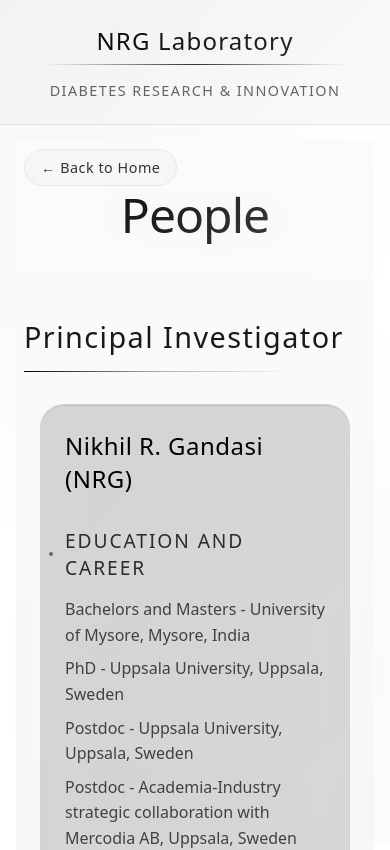
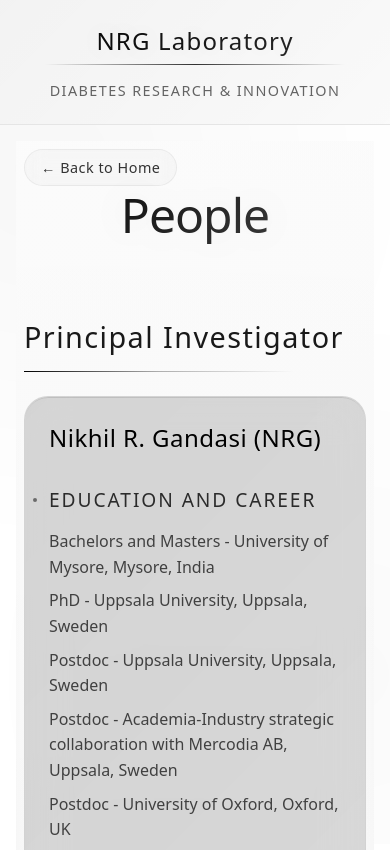
Before and after one commit to aniruddhballal/nikhil-lab-site, a React (Vite) app: page /people in a window 390 px wide. Shown: the top 850 px of the page. Built offline with nearby package versions, Linux system fonts and the light colour scheme.

Commit message:
Mobile responsiveness-32

```diff
--- a/src/styles/People.module.css
+++ b/src/styles/People.module.css
@@ -268,7 +268,7 @@
 
   .principalInvestigator {
     padding: 2rem;
-    margin: 2rem 1rem;
+    margin: 1rem 0;
   }
 
   .memberCard {
```
